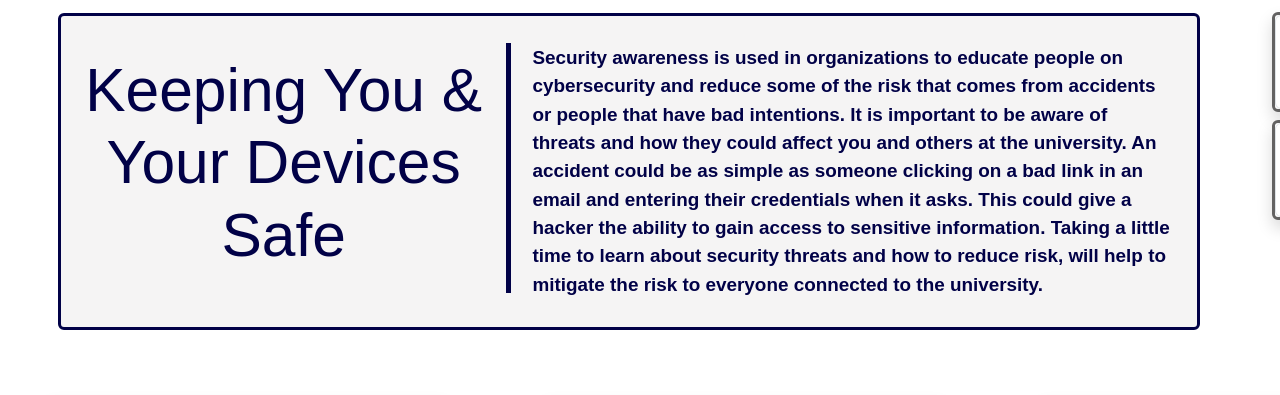
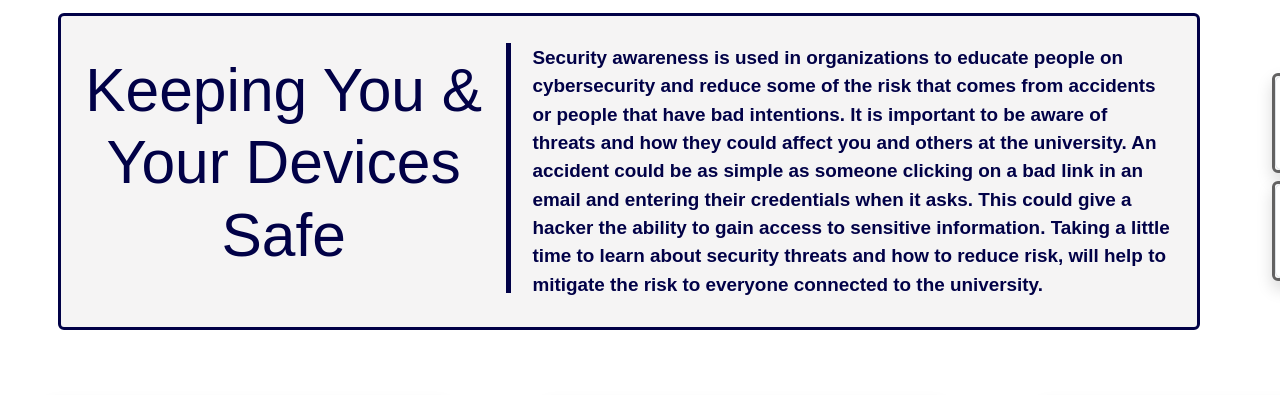
Before and after one commit to Dakota1942/capweb, a plain HTML site: page index.html in a window 1280 px wide. Shown: the top 395 px of the page. Drawn offline with nearby package versions, Linux system fonts and the light colour scheme.

Commit message:
Update index.html

```diff
--- a/index.html
+++ b/index.html
@@ -31,7 +31,7 @@
 
     <body class="body">
         <div class="container1" style="background-color: white;">
-            <div class="d-flex" style="width: 100%;">
+            <div class="d-flex align-items-center" style="width: 100%;">
                 <!-- title container has the website title and a summary -->
                 <div id="title">
                     <div class="d-flex align-items-center justify-content-start rounded-2" style="background-color: rgb(245, 244, 244); border: 3px solid rgb(1, 1, 71);" id="t">
```
